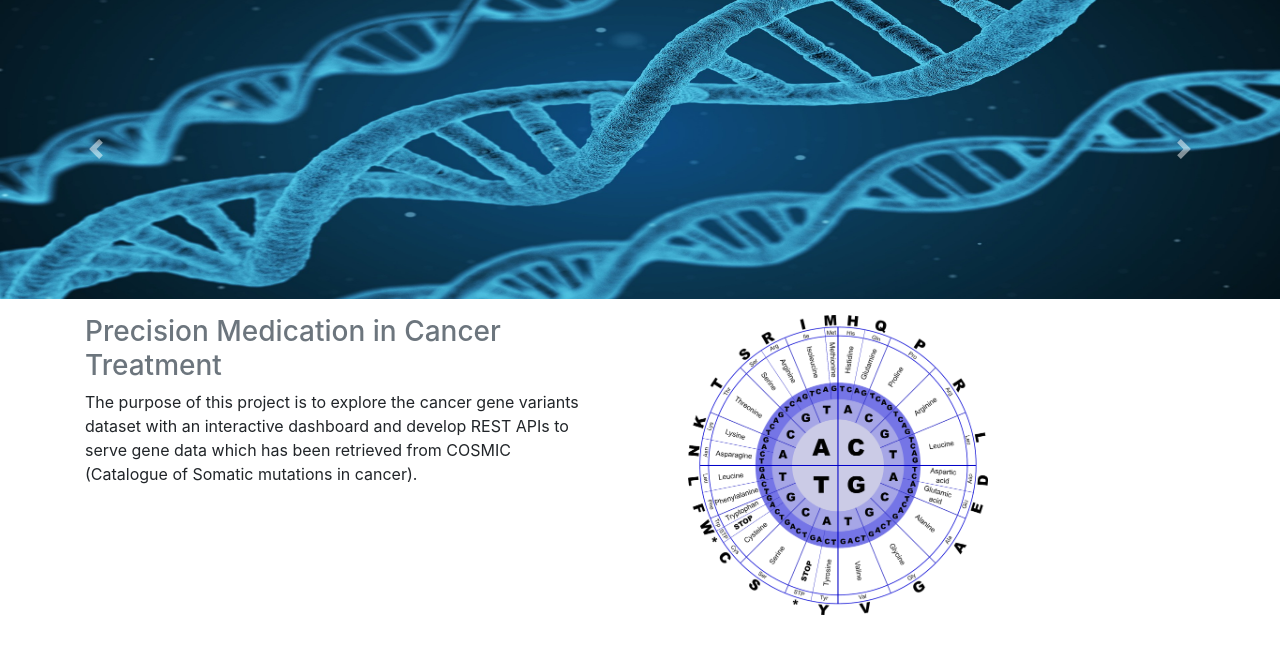
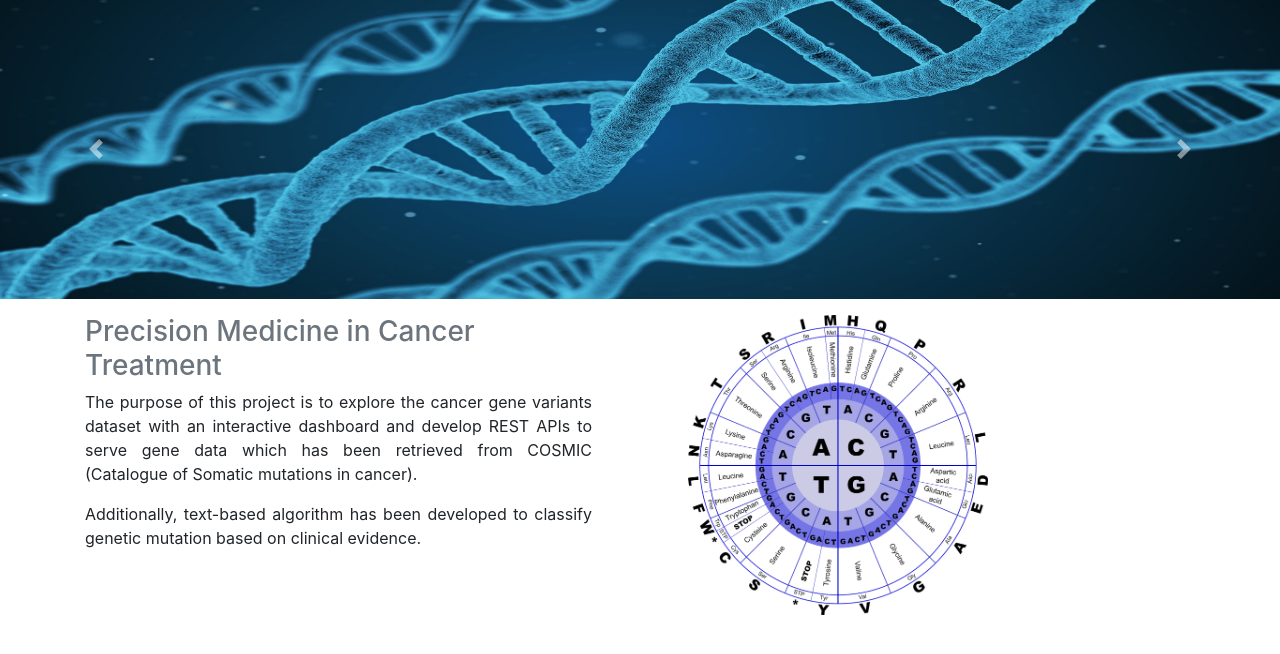
Before and after one commit to reemaratnani/cancer-genetic-mutation, a Flask app: page / in a window 1280 px wide. Shown: the part 57-711 px from the top of the page. Run offline with Flask 2, Linux system fonts and the light colour scheme; parts of the project's set-up code (start-up, migrations or seed data) failed here and were passed over; some libraries are stand-ins or nearby versions.

Commit message:
addition of paragraph

```diff
--- a/templates/index.html
+++ b/templates/index.html
@@ -25,8 +25,10 @@
 <div class="container mt-3">
     <div class ="row mx-md-n5">
       <div class="col px-md-5">
-        <h3 class="text-left text-muted">Precision Medication in Cancer Treatment</h3>
-          <p class="text-left">The purpose of this project is to explore the cancer gene variants dataset with an interactive dashboard and develop REST APIs to serve gene data which has been retrieved from COSMIC (Catalogue of Somatic mutations in cancer).
+        <h3 class="text-left text-muted">Precision Medicine in Cancer Treatment</h3>
+          <p class="text-justify">The purpose of this project is to explore the cancer gene variants dataset with an interactive dashboard and develop REST APIs to serve gene data which has been retrieved from COSMIC (Catalogue of Somatic mutations in cancer).
+          </p>
+          <p class="text-justify">Additionally, text-based algorithm has been developed  to classify genetic mutation based on clinical evidence.
           </p>
       </div>
       <div class="col px-md-5">
```
